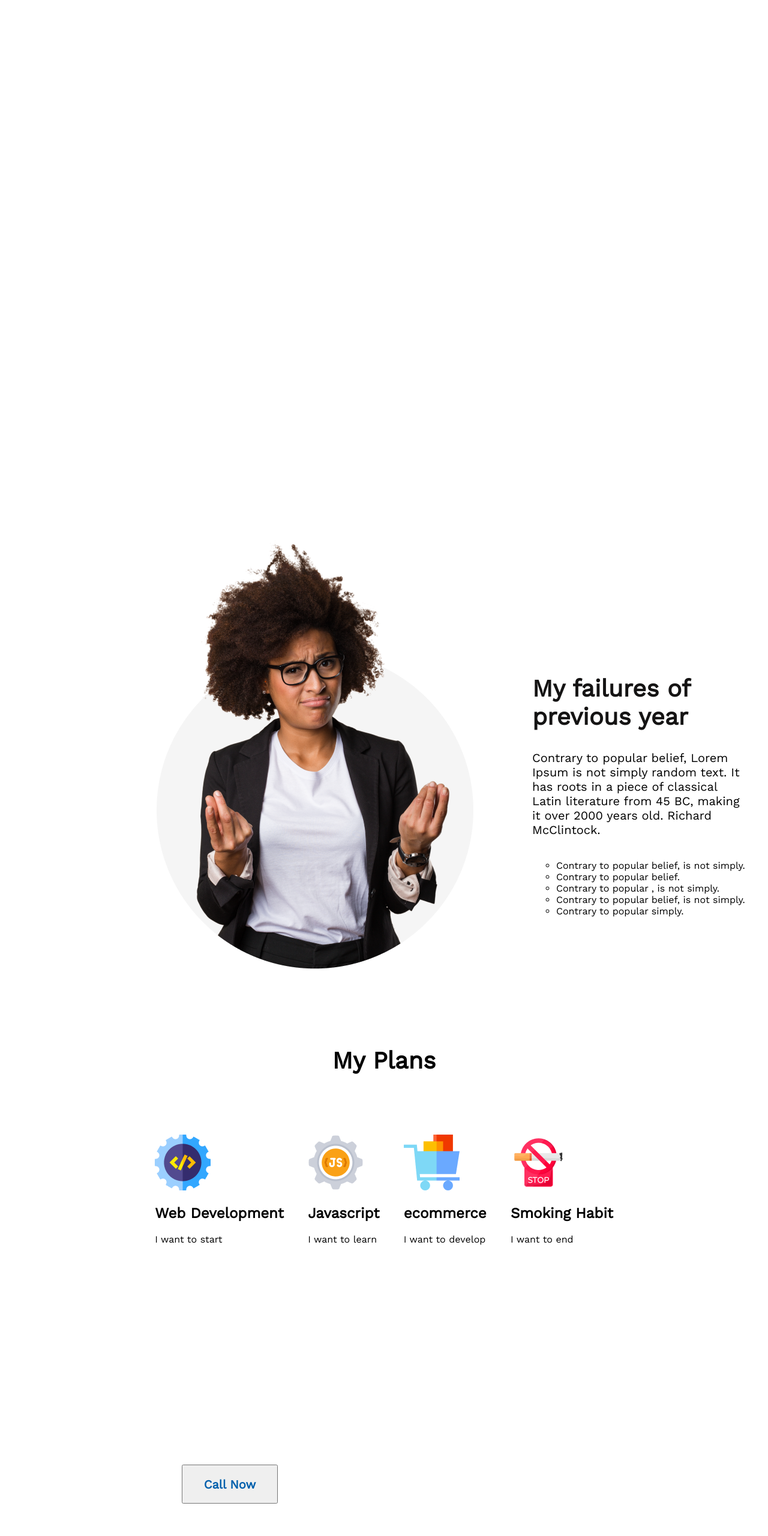
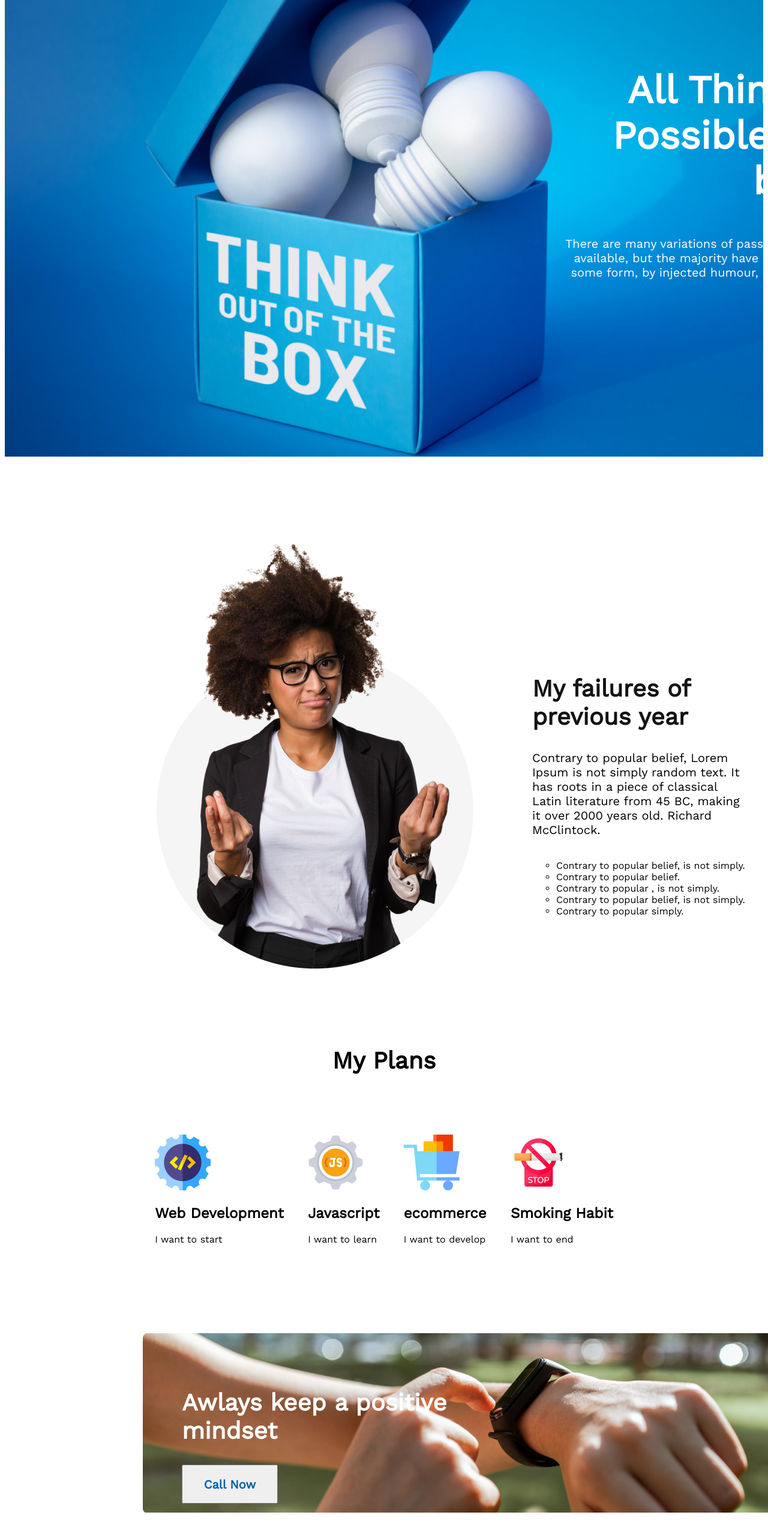
Before and after one commit to MobarakHossainNoyon/my-first-assignment, a plain HTML site: page index.html in a window 1280 px wide. Shown: the part 170-2730 px from the top of the page at 60% size. Drawn offline with nearby package versions, Linux system fonts and the light colour scheme; the site is published under a folder, as on GitHub Pages, so addresses that start at the root find nothing.

Commit message:
corrections

```diff
--- a/style/style.css
+++ b/style/style.css
@@ -4,7 +4,7 @@
 /* Header style */
 .header{
 
-    background-image: url('/images/banner/banner3.png');
+    background-image: url('../images/banner/banner3.png');
     background-repeat: no-repeat;
     background-size: cover;
 
@@ -90,7 +90,7 @@ height: 162px;
     height: 300px;
     margin: 130px 230px 0 230px;
     background: linear-gradient(90deg, #005FAC 0%, rgba(0, 95, 172, 0) 100%);
-    background-image: url('/images/watch.png');
+    background-image: url('../images/watch.png');
     background-blend-mode: multiply;
 }
 .watch-info{
```
